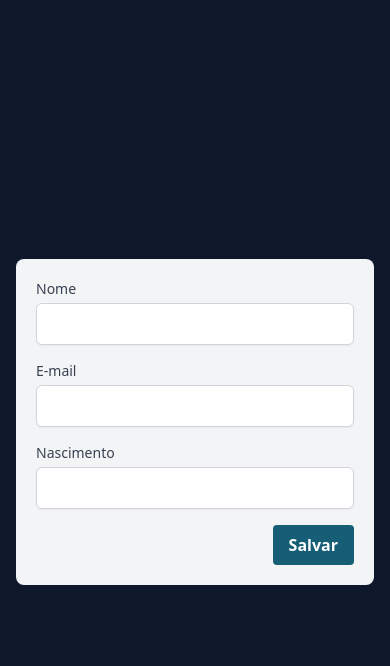
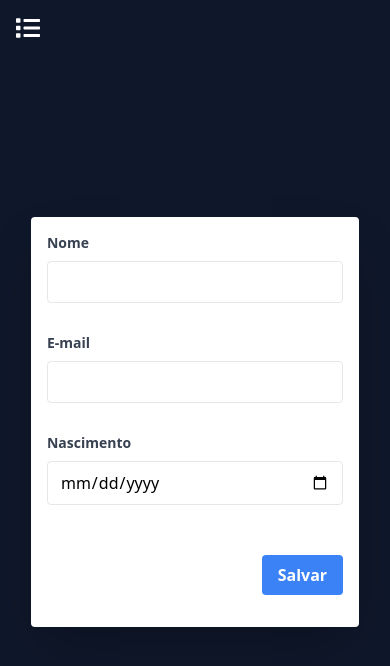
Before and after one commit to euFilpeSilva/desafio-simbiose-back, a React (Vite) app in the folder desafio-simbiose-front/: page / in a window 390 px wide. Shown: the top 666 px of the page. Built offline with nearby package versions, Linux system fonts and the light colour scheme; no server answers.

Commit message:
feature/listagem de pessoas refactor/alteração do layout geral

```diff
--- a/desafio-simbiose-front/src/App.tsx
+++ b/desafio-simbiose-front/src/App.tsx
@@ -1,19 +1,45 @@
+import { useState, useEffect } from "react";
+import { FaList } from "react-icons/fa";
 import Form from "./components/Form.tsx";
-import {PessoaResponse} from "./types/Pessoa-response.tsx";
-import {useState} from "react";
 import Modal from "./components/Modal.tsx";
-import {deletarPessoa, salvarPessoa} from "./services/userService.tsx";
+import ListaPessoas from "./components/Listagem.tsx";
+import { PessoaResponse } from "./types/Pessoa-response.tsx";
+import { deletarPessoa, salvarPessoa, listarPessoas } from "./services/userService.tsx";
 
 function App() {
     const [selectedPessoa] = useState<PessoaResponse | null>(null);
     const [isEditModalOpen, setIsEditModalOpen] = useState(false);
     const [isDeleteModalOpen, setIsDeleteModalOpen] = useState(false);
     const [feedbackMessage, setFeedbackMessage] = useState<string | null>(null);
+    const [isListVisible, setIsListVisible] = useState(false);
+    const [pessoas, setPessoas] = useState<PessoaResponse[]>([]);
+    const [loading, setLoading] = useState(false);
+    const [error, setError] = useState<string | null>(null);
+    const [isEditMode, setIsEditMode] = useState(false);
+    const [listKey, setListKey] = useState(0);
+
+    const fetchPessoas = async () => {
+        setLoading(true);
+        try {
+            const response = await listarPessoas(0, 10);
+            setPessoas(response.content);
+            setListKey(prevKey => prevKey + 1);
+        } catch (error) {
+            setError("Erro ao listar pessoas.");
+        } finally {
+            setLoading(false);
+        }
+    };
+
+    useEffect(() => {
+        fetchPessoas();
+    }, []);
 
     const confirmDelete = async () => {
         if (selectedPessoa) {
             await deletarPessoa(selectedPessoa.id);
             setIsDeleteModalOpen(false);
+            await fetchPessoas();
         }
     };
 
@@ -21,24 +47,36 @@ function App() {
         try {
             await salvarPessoa(data);
             setFeedbackMessage("Dados salvos com sucesso!");
+            await fetchPessoas();
         } catch (error) {
             setFeedbackMessage("Erro ao salvar os dados.");
         }
-        // Clear the feedback message after a few seconds
         setTimeout(() => setFeedbackMessage(null), 3000);
+    };
+
+    const toggleListVisibility = () => {
+        setIsListVisible(!isListVisible);
     };
 
     return (
         <div className="bg-slate-900 min-h-screen w-full flex flex-col items-center justify-center p-4 relative">
+            <button onClick={toggleListVisibility} className="absolute top-4 left-4 text-white text-2xl md:hidden">
+                <FaList />
+            </button>
             {feedbackMessage && (
                 <div className="absolute top-4 right-4 p-2 text-white bg-green-500 rounded">
                     {feedbackMessage}
                 </div>
             )}
-                <Form onSubmit={handleFormSubmit}/>
+            <div className="w-11/12 flex flex-col items-center gap-4">
+                    <Form onSubmit={handleFormSubmit} isEditMode={isEditMode}/>
+                <div className={`w-full bg-white p-4 rounded shadow-2xl transition-all duration-500 ${isListVisible ? 'block' : 'hidden'} md:block`}>
+                    <ListaPessoas key={listKey} pessoas={pessoas} loading={loading} error={error} onDelete={() => {}} />
+                </div>
+            </div>
             <Modal isOpen={isEditModalOpen} onClose={() => setIsEditModalOpen(false)} title="Editar Pessoa">
                 {selectedPessoa && (
-                        <Form initialData={selectedPessoa} onSubmit={salvarPessoa} isEditMode={true}/>
+                    <Form initialData={selectedPessoa} onSubmit={salvarPessoa} isEditMode={true} />
                 )}
             </Modal>
             <Modal isOpen={isDeleteModalOpen} onClose={() => setIsDeleteModalOpen(false)} title="Confirmar Deleção">
@@ -46,12 +84,10 @@ function App() {
                     <div>
                         <p>Tem certeza que deseja deletar {selectedPessoa.nome}?</p>
                         <div className="flex justify-end gap-2 mt-4">
-                                <button onClick={() => setIsDeleteModalOpen(false)}
-                                        className="bg-gray-300 hover:bg-gray-400 text-gray-800 font-bold py-2 px-4 rounded">
+                            <button onClick={() => setIsDeleteModalOpen(false)} className="bg-gray-300 hover:bg-gray-400 text-gray-800 font-bold py-2 px-4 rounded">
                                 Cancelar
                             </button>
-                                <button onClick={confirmDelete}
-                                        className="bg-red-500 hover:bg-red-700 text-white font-bold py-2 px-4 rounded">
+                            <button onClick={confirmDelete} className="bg-red-500 hover:bg-red-700 text-white font-bold py-2 px-4 rounded">
                                 Deletar
                             </button>
                         </div>
@@ -59,7 +95,7 @@ function App() {
                 )}
             </Modal>
         </div>
-    )
+    );
 }
 
 export default App;
--- a/desafio-simbiose-front/src/components/Form.tsx
+++ b/desafio-simbiose-front/src/components/Form.tsx
@@ -1,101 +1,84 @@
-import React, { useState, useEffect } from 'react';
-import { PessoaResponse } from "../types/Pessoa-response.tsx";
+import {useEffect, useState} from "react";
+import {PessoaResponse} from "../types/Pessoa-response.tsx";
 
 interface FormProps {
     initialData?: PessoaResponse;
     onSubmit: (data: PessoaResponse) => void;
-    onFormReset?: () => void;
     isEditMode?: boolean;
 }
 
-const Form = ({ initialData, onSubmit }: FormProps) => {
-    const formatDate = (date: string) => {
-        if (date.includes('-')) {
-            return date;
-        }
-        const [day, month, year] = date.split('/');
-        return `${year}-${month}-${day}`;
-    };
-
-    const [formData, setFormData] = useState<PessoaResponse>({
-        id: initialData?.id || 0,
-        nome: initialData?.nome || '',
-        email: initialData?.email || '',
-        nascimento: initialData?.nascimento || ''
+const Form = ({initialData, onSubmit, isEditMode = false}: FormProps) => {
+    const [formData, setFormData] = useState<PessoaResponse>(initialData || {
+        id: 0,
+        nome: "",
+        email: "",
+        nascimento: ""
     });
 
     useEffect(() => {
         if (initialData) {
-            setFormData({
-                ...initialData,
-                nascimento: initialData.nascimento.split('-').reverse().join('-')
-            });
+            setFormData(initialData);
         }
     }, [initialData]);
 
     const handleChange = (e: React.ChangeEvent<HTMLInputElement>) => {
-        const { name, value } = e.target;
-        setFormData({ ...formData, [name]: value });
+        const {name, value} = e.target;
+        setFormData({...formData, [name]: value});
     };
 
     const handleSubmit = (e: React.FormEvent) => {
         e.preventDefault();
-        const formattedData = {
-            ...formData,
-            nascimento: formatDate(formData.nascimento)
-        };
-        onSubmit(formattedData);
-        // Reset form data
-        setFormData({
-            id: 0,
-            nome: '',
-            email: '',
-            nascimento: ''
-        });
+        onSubmit(formData);
     };
 
     return (
-        <form onSubmit={handleSubmit} className="space-y-4 bg-gray-100 p-5 rounded-lg w-full max-w-lg">
-            <div>
-                <label htmlFor="nome" className="block text-sm font-medium text-gray-700">Nome</label>
+        <form onSubmit={handleSubmit} className="flex flex-col bg-white p-4 rounded shadow-2xl w-full mx-auto">
+            <div className="flex flex-col md:flex-row mb-4 gap-3.5 items-center">
+                <div className="w-full md:w-1/3 mb-4 md:mb-0">
+                    <label className="block text-gray-700 text-sm font-bold mb-2" htmlFor="nome">
+                        Nome
+                    </label>
                     <input
                         type="text"
-                    id="nome"
                         name="nome"
                         value={formData.nome}
                         onChange={handleChange}
+                        className="w-full px-3 py-2 border rounded"
                         required
-                    className="mt-1 block w-full px-3 py-2 border border-gray-300 rounded-md shadow-sm focus:outline-none focus:ring-indigo-500 focus:border-indigo-500 sm:text-sm"
                     />
                 </div>
-            <div>
-                <label htmlFor="email" className="block text-sm font-medium text-gray-700">E-mail</label>
+                <div className="w-full md:w-1/3 mb-4 md:mb-0">
+                    <label className="block text-gray-700 text-sm font-bold mb-2" htmlFor="email">
+                        E-mail
+                    </label>
                     <input
                         type="email"
-                    id="email"
                         name="email"
                         value={formData.email}
                         onChange={handleChange}
+                        className="w-full px-3 py-2 border rounded"
                         required
-                    className="mt-1 block w-full px-3 py-2 border border-gray-300 rounded-md shadow-sm focus:outline-none focus:ring-indigo-500 focus:border-indigo-500 sm:text-sm"
                     />
                 </div>
-            <div>
-                <label htmlFor="nascimento" className="block text-sm font-medium text-gray-700">Nascimento</label>
+                <div className="w-full md:w-1/6 mb-4 md:mb-0 mr-auto">
+                    <label className="block text-gray-700 text-sm font-bold mb-2" htmlFor="nascimento">
+                        Nascimento
+                    </label>
                     <input
-                    type="text"
-                    id="nascimento"
+                        type="date"
                         name="nascimento"
                         value={formData.nascimento}
                         onChange={handleChange}
+                        className="w-full px-3 py-2 border rounded"
                         required
-                    className="mt-1 block w-full px-3 py-2 border border-gray-300 rounded-md shadow-sm focus:outline-none focus:ring-indigo-500 focus:border-indigo-500 sm:text-sm"
                     />
                 </div>
-            <div className="flex justify-end space-x-2">
-                <button type="submit" className="bg-cyan-800 hover:bg-gray-600 text-white font-bold py-2 px-4 rounded">
-                    Salvar
+                <div className="flex justify-end items-center w-full md:w-auto mt-5">
+                    <button type="submit"
+                            className="bg-blue-500 hover:bg-blue-700 text-white font-bold py-2 px-4 rounded">
+                        {isEditMode ? "Atualizar" : "Salvar"}
                     </button>
+                </div>
             </div>
         </form>
     );
--- a/desafio-simbiose-front/src/components/Listagem.tsx
+++ b/desafio-simbiose-front/src/components/Listagem.tsx
@@ -1,10 +1,76 @@
+import { useState, useEffect } from "react";
+import { PessoaResponse } from "../types/Pessoa-response.tsx";
+import { FaEdit, FaTrash } from "react-icons/fa";
+import { listarPessoas } from "../services/userService.tsx";
 
-const Lista = () => {
+interface ListaPessoasProps {
+    onEdit?: (pessoa: PessoaResponse) => void;
+    onDelete: (id: number) => void;
+    pessoas: PessoaResponse[];
+}
+const ListaPessoas = ({ onEdit, onDelete }: ListaPessoasProps) => {
+    const [pessoas, setPessoas] = useState<PessoaResponse[]>([]);
+    const [loading, setLoading] = useState(false);
+    const [error, setError] = useState<string | null>(null);
+
+    useEffect(() => {
+        const fetchPessoas = async () => {
+            setLoading(true);
+            try {
+                const response = await listarPessoas(0, 10);
+                setPessoas(response.content);
+            } catch (error) {
+                setError("Erro ao listar pessoas.");
+            } finally {
+                setLoading(false);
+            }
+        };
+
+        fetchPessoas();
+    }, []);
+
+    if (loading) {
+        return <div>Loading...</div>;
+    }
+
+    if (error) {
+        return <div>{error}</div>;
+    }
+
     return (
-        <div>
+        <div className="w-full mx-auto">
             <h1 className="text-xl font-bold mb-4">Lista de Pessoas</h1>
+            <div className="overflow-x-auto scrollbar-hide rounded-lg">
+                <table className="min-w-full divide-y divide-gray-200">
+                    <thead className="bg-gray-50">
+                    <tr>
+                        <th className="py-2 px-4 border-b">Nome</th>
+                        <th className="py-2 px-4 border-b">E-mail</th>
+                        <th className="py-2 px-4 border-b">Nascimento</th>
+                        <th className="py-2 px-4 border-b">Ações</th>
+                    </tr>
+                    </thead>
+                    <tbody className="bg-white divide-y divide-gray-200">
+                    {pessoas.map((pessoa, index) => (
+                        <tr key={pessoa.id} className={index === pessoas.length  - 0 ? 'border-b last:border-b' : 'border-b'}>
+                            <td className="py-2 px-4 border-b">{pessoa.nome}</td>
+                            <td className="py-2 px-4 border-b">{pessoa.email}</td>
+                            <td className="py-2 px-4 border-b">{pessoa.nascimento}</td>
+                            <td className="py-4 px-4 flex gap-2">
+                                <button onClick={() => onEdit && onEdit(pessoa)} className="text-blue-500 hover:text-blue-700">
+                                    <FaEdit />
+                                </button>
+                                <button onClick={() => onDelete(pessoa.id)} className="text-red-500 hover:text-red-700">
+                                    <FaTrash />
+                                </button>
+                            </td>
+                        </tr>
+                    ))}
+                    </tbody>
+                </table>
+            </div>
         </div>
     );
-}
+};
 
-export default Lista;
+export default ListaPessoas;
--- /dev/null
+++ b/package.json
@@ -0,0 +1,5 @@
+{
+  "dependencies": {
+    "react-icons": "^5.3.0"
+  }
+}
```
Also changed, not shown: desafio-simbiose-front/src/index.css (+26 -0 lines), 1 other file (tests, documents, lock files or other folders). Lines whose indentation alone changed are shown as unchanged.
